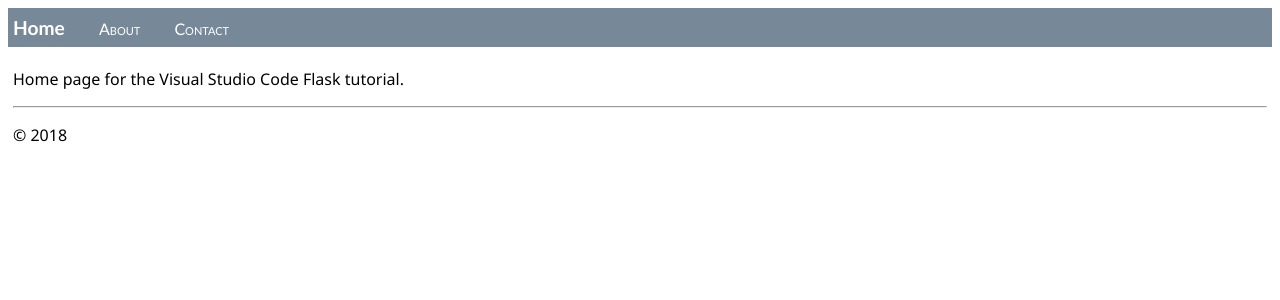
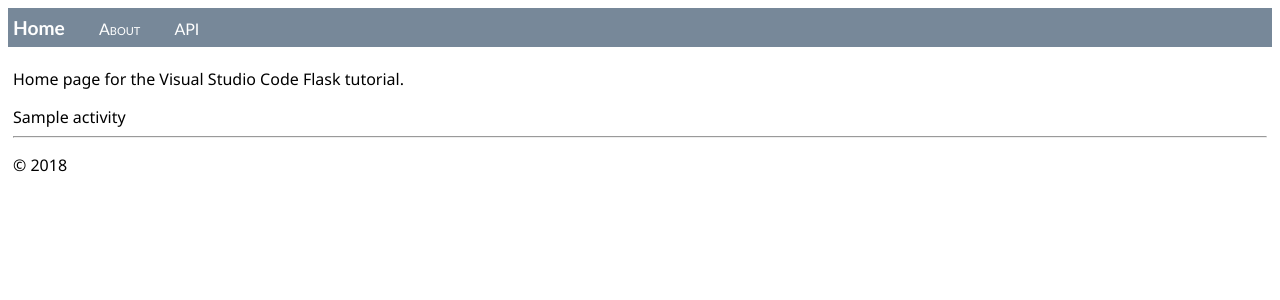
Before and after one commit to mattjdickinson/strava_training-app, a Flask app: template strava_app/templates/home.html in a window 1280 px wide. Shown: the top 300 px of the page. Run offline with Flask 2, Linux system fonts and the light colour scheme; the template is opened without the code that fills it: most values are stand-ins (such as "Sample title", 1, 10 or a date in 2020).

Commit message:
adding in strava api get

```diff
--- a/strava_app/templates/contact.html
+++ b/strava_app/templates/api.html
@@ -1,7 +1,8 @@
 {% extends "layout.html" %}
 {% block title %}
-Contact us
+API Dump
 {% endblock %}
 {% block content %}
-<p>Contact page for the Visual Studio Code Flask tutorial.</p>
+<p>Dump for the whole API</p>
+{{ data }}
 {% endblock %}
--- a/strava_app/templates/home.html
+++ b/strava_app/templates/home.html
@@ -4,11 +4,12 @@ Home
 {% endblock %}
 {% block content %}
 <p>Home page for the Visual Studio Code Flask tutorial.</p>
+
+{% for activity in data %}
+    <tr>
+        <td>{{ activity['name'] }}</td>
+    </tr>
+
+{% endfor %}
+
 {% endblock %}
-
-
-<body>
-    <h1>Hello</h1
-
-<script src=get_data.py></script>
-</body>
--- a/strava_app/templates/layout.html
+++ b/strava_app/templates/layout.html
@@ -10,7 +10,7 @@
         <div class="navbar">
             <a href="{{ url_for('home') }}" class="navbar-brand">Home</a>
             <a href="{{ url_for('about') }}" class="navbar-item">About</a>
-            <a href="{{ url_for('contact') }}" class="navbar-item">Contact</a>
+            <a href="{{ url_for('api') }}" class="navbar-item">API</a>
         </div>
 
         <div class="body-content">
--- a/strava_app/views.py
+++ b/strava_app/views.py
@@ -1,20 +1,58 @@
 from datetime import datetime
 from flask import Flask, render_template
 from . import app
+import requests
+import urllib3
+import json
+import os
+
+urllib3.disable_warnings(urllib3.exceptions.InsecureRequestWarning)
+
+# from get_data import get_dataset
+
+def get_dataset():
+    auth_url = "https://www.strava.com/oauth/token"
+    activities_url = "https://www.strava.com/api/v3/athlete/activities"
+
+    payload = {
+        'client_id': os.environ.get('CLIENT_ID'),
+        'client_secret': os.environ.get('CLIENT_SECRET'),
+        'refresh_token': os.environ.get('REFRESH_TOKEN'),
+        'grant_type': "refresh_token",
+        'f': 'json'
+    }
+
+    # Refresh token obtained through authorisation code from read_all activities (different to strava default of 'read'). Refresh_token doens't change. See 'activity_readall.txt' for steps
+    print("Requesting Token...\n")
+    res = requests.post(auth_url, data=payload, verify=False)
+    # print(res.json())
+    access_token = res.json()['access_token']
+    print("Access Token = {}\n".format(access_token))
+
+    header = {'Authorization': 'Bearer ' + access_token}
+    param = {'per_page': 200, 'page': 1}
+    # imports as list
+    data = requests.get(activities_url, headers=header, params=param).json()
+
+    return data
 
 
 @app.route("/")
 def home():
-    return render_template("home.html")
+    data = get_dataset()
+    return render_template("home.html", data = data)
 
 @app.route("/about/")
 def about():
     return render_template("about.html")
 
-@app.route("/contact/")
-def contact():
-    return render_template("contact.html")
+@app.route("/api/")
+def api():
+    my_dataset = get_dataset()
 
-@app.route("/api/data")
-def get_data():
-    return app.send_static_file("data.json")
+    return render_template("api.html", data=my_dataset)
+
+# @app.route("/api/data")
+# def get_data():
+
+#     return app.send_static_file("data.json")
```
Also changed, not shown: notes.txt (+12 -0 lines), strava_app/get_data.py (+23 -10 lines), 1 other file.
